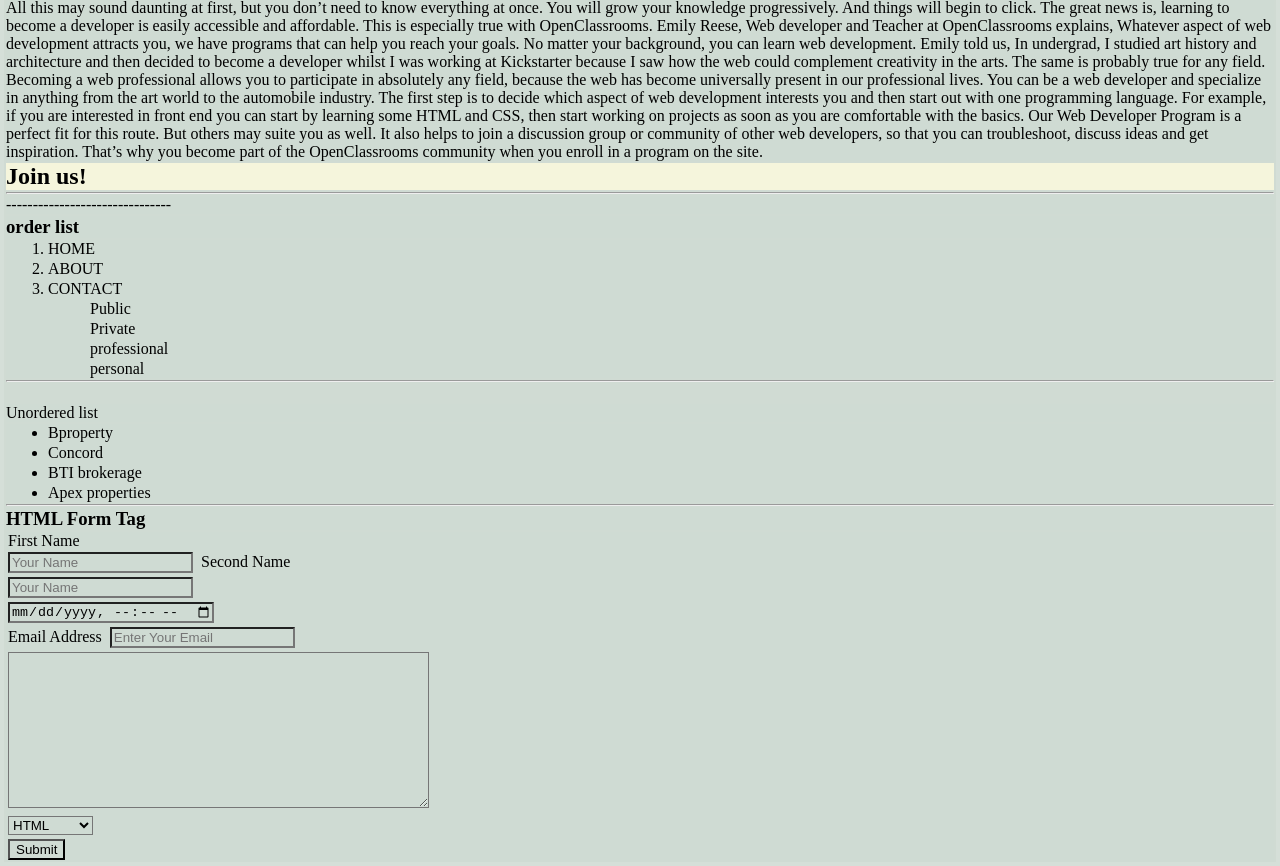
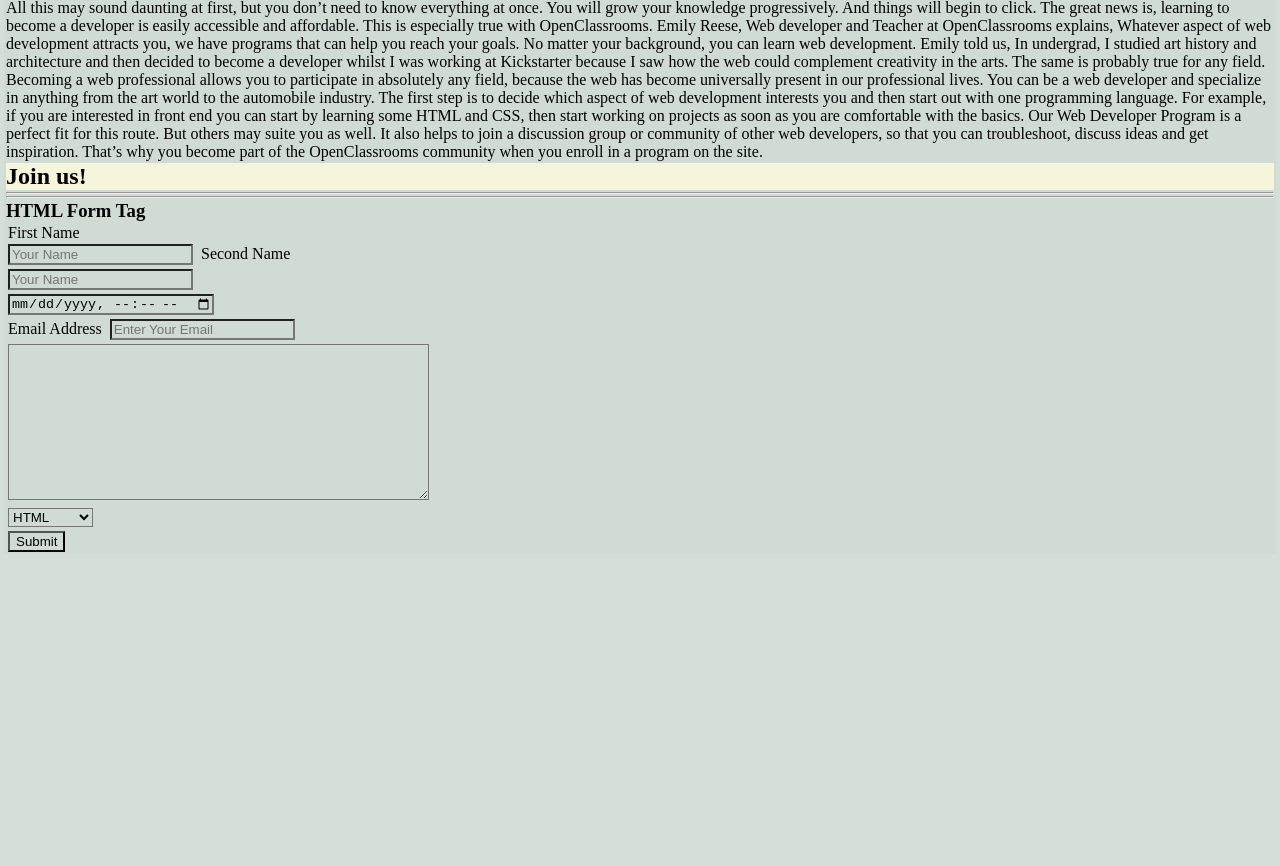
Before and after one commit to Nur4375/HeroProject, a plain HTML site: page index.html in a window 1280 px wide. Shown: the part 1038-1904 px from the top of the page. After the commit the page ends 1596 px from the top, so only its background shows below. Drawn offline with Linux system fonts and the light colour scheme.

Commit message:
delet p tage

```diff
--- a/index.html
+++ b/index.html
@@ -51,27 +51,8 @@
             It also helps to join a discussion group or community of other web developers, so that you can troubleshoot, discuss ideas and get inspiration. That’s why you become part of the OpenClassrooms community when you enroll in a program on the site.</p>
             <h2>Join us!</h2>
             <hr>
-            <p>-------------------------------</p>
-            <h3>order list</h3>
-            <ol>
-               <li>HOME</li>
-               <li>ABOUT</li>
-               <li>CONTACT
-                  <ol>Public</ol>
-                  <ol>Private</ol>
-                  <ol>professional</ol>
-                  <ol>personal </ol>
-               </li>
-            </ol>
-            <hr>
-            <br>
-            <p>Unordered list</p>
-            <ul>
-               <li>Bproperty</li>
-               <li>Concord</li>
-               <li>BTI brokerage </li>
-               <li>Apex properties</li>
-            </ul>
+
+
 </body>
 
 <hr>
```
